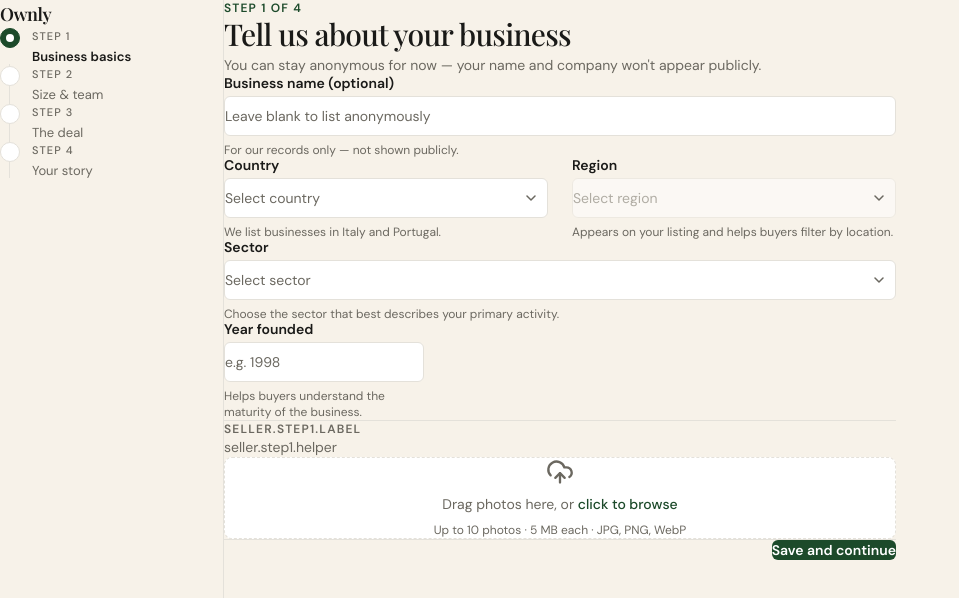
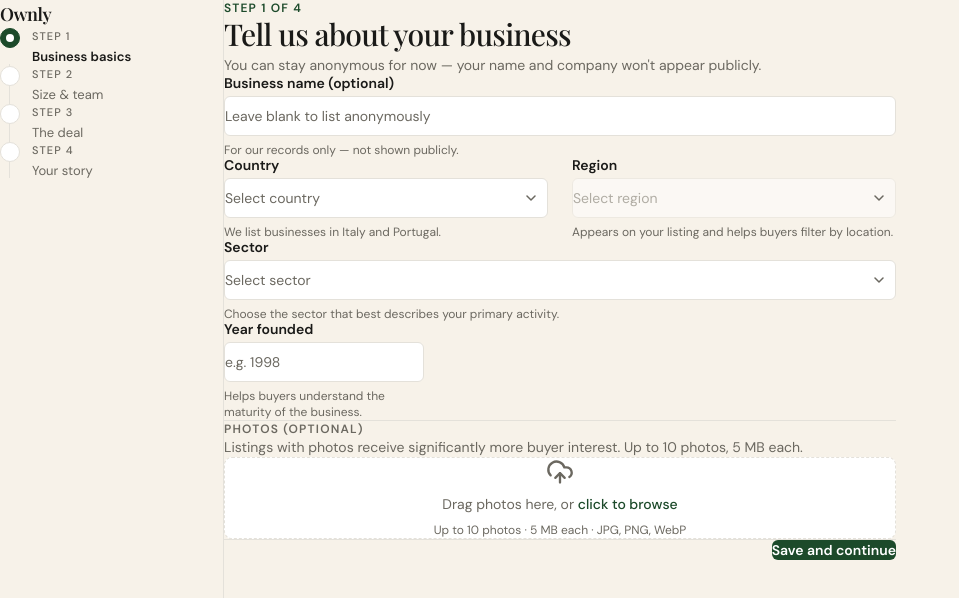
Before and after one commit to arcangelo87/Ownly, a Next.js app: page /en/sell in a window 1280 px wide. Shown: the top 598 px of the page, without its empty margins (0-959 px from the left). Built offline with nearby package versions, Linux system fonts and the light colour scheme.

Commit message:
Fix photos section translation keys
t('label') and t('helper') were not resolving — should be
t('photos.label') and t('photos.helper') within the seller.step1 namespace.

https://claude.ai/code/session_01Vacib9Luimi1VmA6emtxjK

```diff
--- a/components/seller/steps/Step1BusinessBasics.tsx
+++ b/components/seller/steps/Step1BusinessBasics.tsx
@@ -183,9 +183,9 @@ export function Step1BusinessBasics({ onComplete }: Step1BusinessBasicsProps) {
       {/* Photos */}
       <div className="border-t border-[var(--color-border)] pt-6">
         <p className="mb-4 text-xs font-semibold uppercase tracking-widest text-[var(--color-muted)]">
-          {t('label')}
+          {t('photos.label')}
         </p>
-        <p className="mb-4 text-sm text-[var(--color-muted)]">{t('helper')}</p>
+        <p className="mb-4 text-sm text-[var(--color-muted)]">{t('photos.helper')}</p>
         <PhotoUpload
           files={data.photos}
           onChange={(photos) => set('photos', photos)}
```
